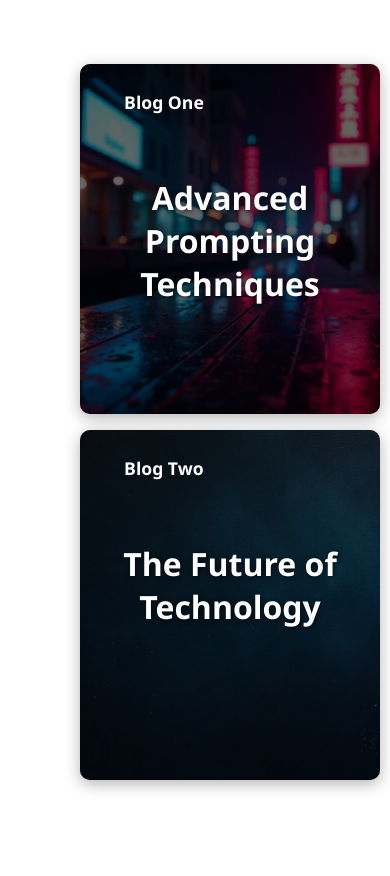
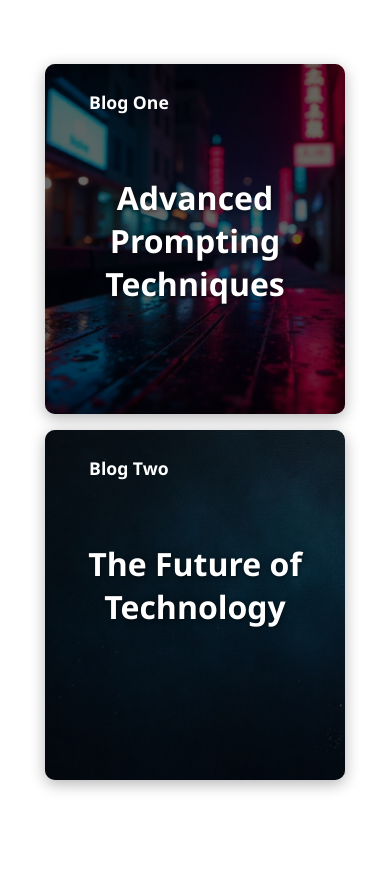
Before and after one commit to monu754/Portfolio, a Django app: page /static/BloggPage/blog.html in a window 390 px wide. Shown: the part 81-957 px from the top of the page. Run offline with Django 5.2, Linux system fonts and the light colour scheme.

Commit message:
Update bstyle.css

```diff
--- a/portfolio/static/BloggPage/bstyle.css
+++ b/portfolio/static/BloggPage/bstyle.css
@@ -152,6 +152,9 @@ header {
     visibility: visible !important;
     /* Always show overlay on mobile */
   }
+  .blogs{
+    justify-content: center;
+  }
 
   .blog .overlay {
     opacity: 1 !important;
```
